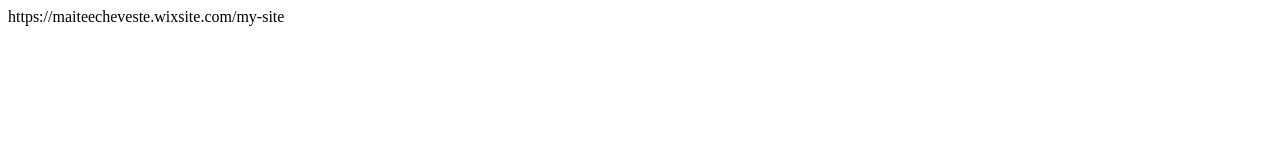
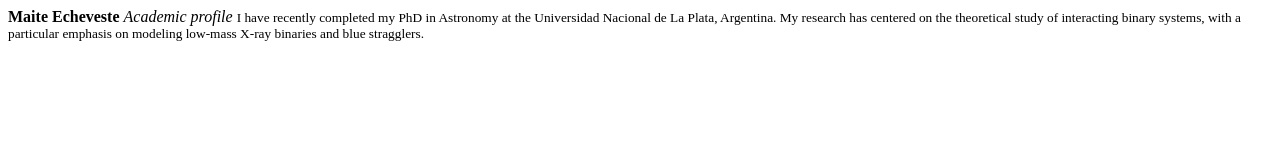
Before and after one commit to Maite-hub/Maite-Echeveste-academic, a plain HTML site: page index.html in a window 1280 px wide. Drawn offline with Linux system fonts and the light colour scheme.

Commit message:
Update index.html

```diff
--- a/index.html
+++ b/index.html
@@ -1 +1,4 @@
-https://maiteecheveste.wixsite.com/my-site
+<strong>Maite Echeveste</strong>
+<i>Academic profile</i>
+<small>I have recently completed my PhD in Astronomy at the Universidad Nacional de La Plata, Argentina.
+My research has centered on the theoretical study of interacting binary systems, with a particular emphasis on modeling low-mass X-ray binaries and blue stragglers.</small>
```
